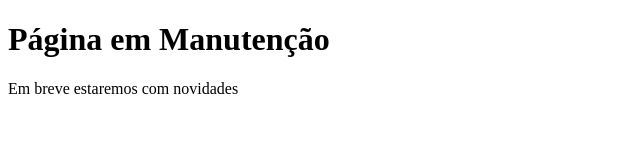
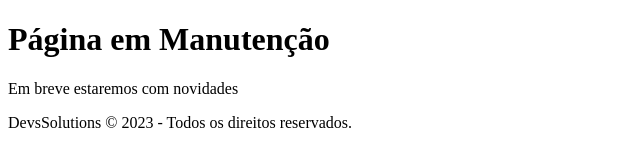
Before and after one commit to DevsSolutions-FNR/DevsSolutions-FNR.github.io, a plain HTML site: page index.html in a window 1280 px wide. Shown: the whole page, without its empty margins (0-640 px from the left). Drawn offline with Linux system fonts and the light colour scheme.

Commit message:
index update

```diff
--- a/index.html
+++ b/index.html
@@ -13,5 +13,6 @@
    <main>
          <p>Em breve estaremos com novidades</p>
    </main>
+   <footer>DevsSolutions &copy 2023 - Todos os direitos reservados.</footer>
 </body>
 </html>
```
